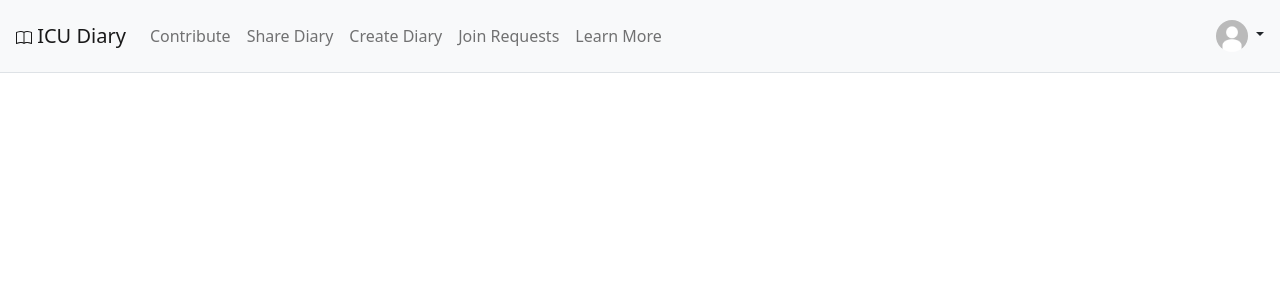
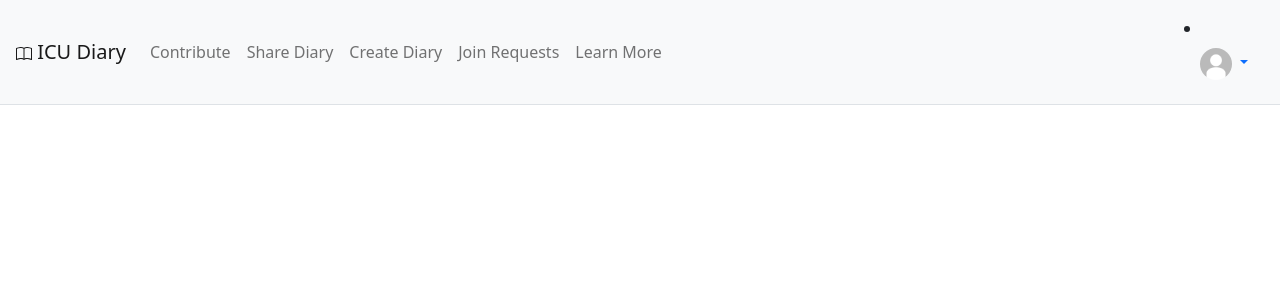
Before and after one commit to willcooley4/icu-diary, a Flask app: page /view_diary/ in a window 1280 px wide. Shown: the top 300 px of the page. Run offline with Flask 2, Linux system fonts and the light colour scheme; the visitor is signed in with stand-in values (Sample User, id 1); some libraries are stand-ins or nearby versions.

Commit message:
navbar stuff

```diff
--- a/diary/templates/navbar.html
+++ b/diary/templates/navbar.html
@@ -47,16 +47,16 @@
         </ul>
       </div>
 
-      <div class="nav-item dropdown">
-        <a href="#" class="d-block link-dark text-decoration-none dropdown-toggle" id="dropdownUser1" data-bs-toggle="dropdown" aria-expanded="false">
+      <li class="nav-item dropdown">
+        <a class="nav-link dropdown-toggle" href="#" id="navbarDropdownMenuLink" data-toggle="dropdown" aria-haspopup="true" aria-expanded="false">
           <img src="../static/images/default_profile.jpg" alt="mdo" width="32" height="32" class="rounded-circle">
         </a>
-        <ul class="dropdown-menu text-small" aria-labelledby="dropdownUser1">
+        <ul class="dropdown-menu text-small" aria-labelledby="navbarDropdownMenuLink">
           <li><a class="dropdown-item" href="/auth/manage">Profile Settings</a></li>
           <li><hr class="dropdown-divider"></li>
           <li><a class="dropdown-item" href="/auth/logout">Sign out</a></li>
         </ul>
-      </div>
+      </li>
     </nav>
     <!-- End of navbar-->
 
```
